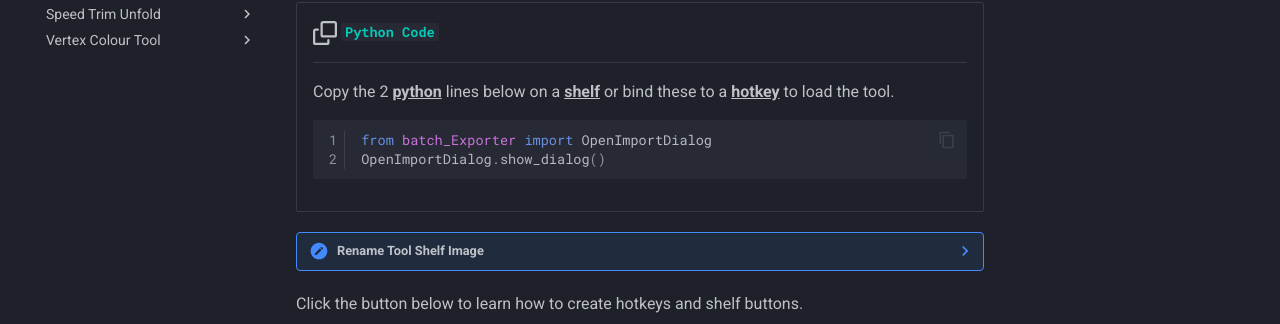
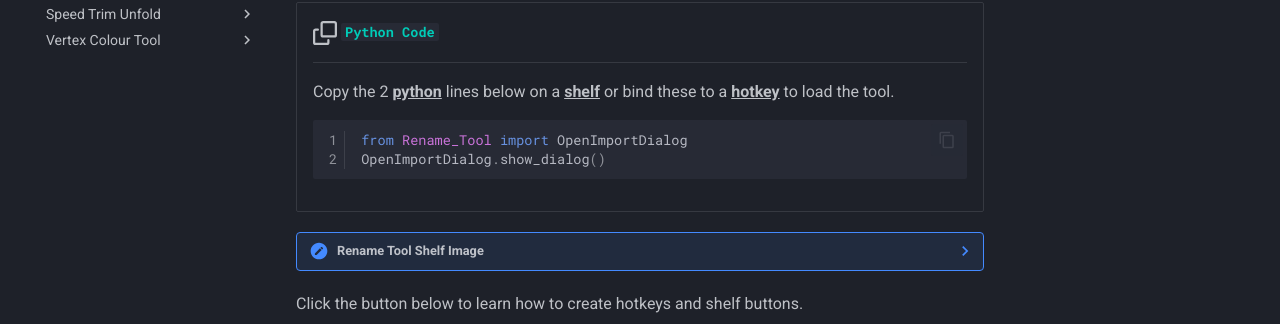
Before and after one commit to mike-isaakidis/Maya-Modelling-Tools, an MkDocs documentation site: the page built from docs/Rename Tool/How to install.md, in a window 1280 px wide and 900 px high, scrolled down 502 px. Shown: the part 430-754 px from the top of the window. Built offline with MkDocs 1.6.1 and Material for MkDocs 9.7.7, drawn with Linux system fonts in a browser that asks for light colours.

Commit message:
Update How to install.md

````diff
--- a/docs/Rename Tool/How to install.md
+++ b/docs/Rename Tool/How to install.md
@@ -33,7 +33,7 @@
     Copy the 2 ^^**python**^^  lines below on a ^^**shelf**^^  or bind these to a ^^**hotkey**^^  to load the tool.
 
     ``` py linenums="1"
-    from batch_Exporter import OpenImportDialog
+    from Rename_Tool import OpenImportDialog
     OpenImportDialog.show_dialog()
     ```
 
````
